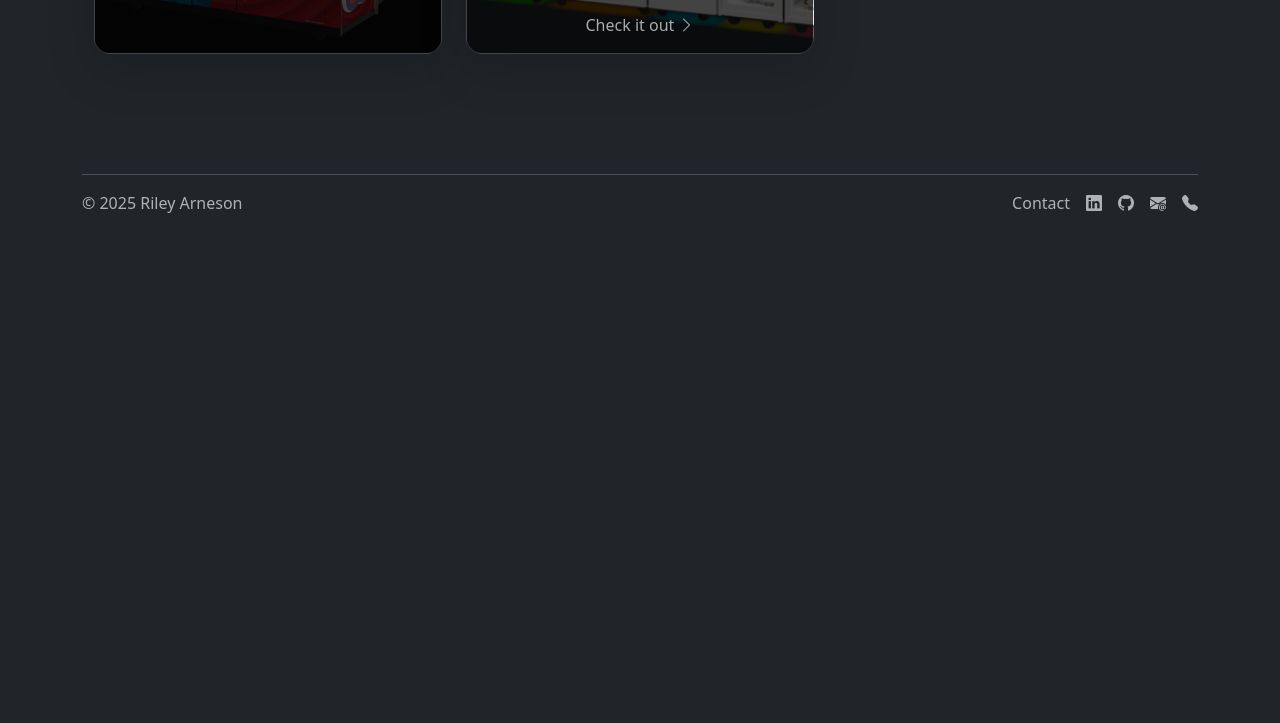
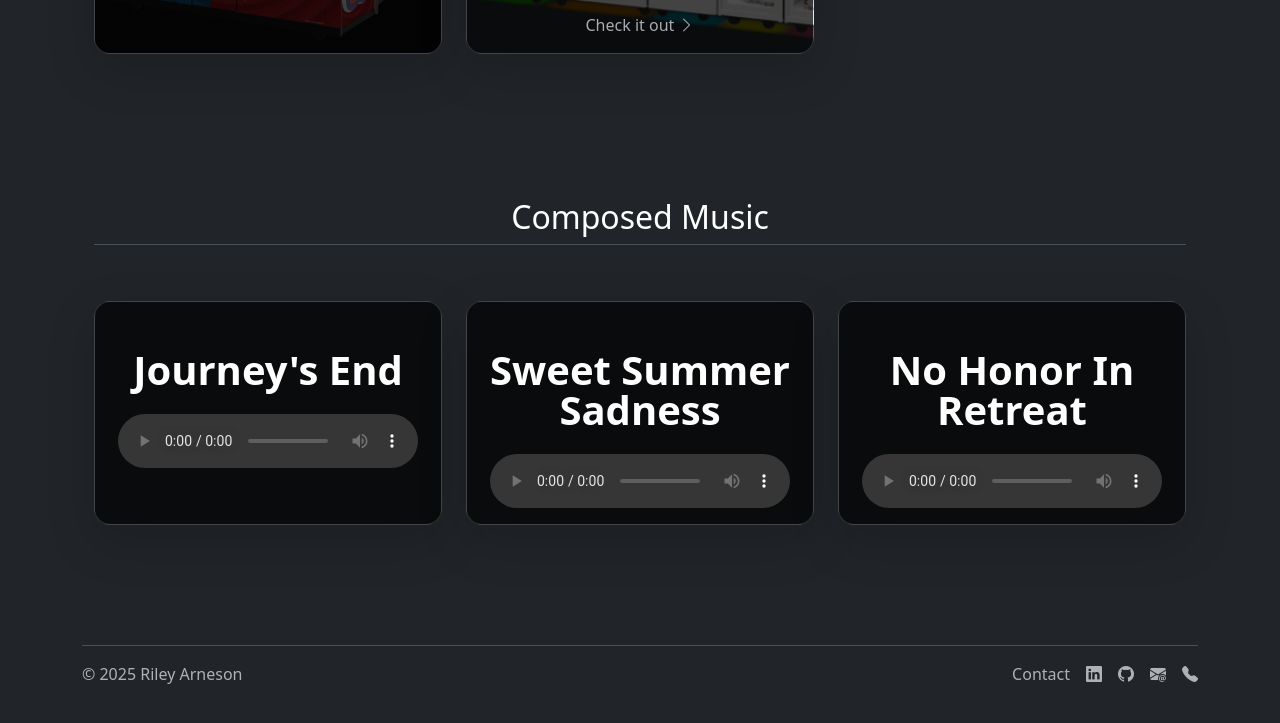
Before and after one commit to Riguy29/Portfolio-Site, a plain HTML site: page projects.html in a window 1280 px wide. Shown: the part 1395-2118 px from the top of the page. Before the commit the page ends 1650 px from the top, so only its background shows below. Drawn offline with nearby package versions, Linux system fonts and the light colour scheme; a web font is replaced by a local one.

Commit message:
Added composed music to projects page

```diff
--- a/projects.html
+++ b/projects.html
@@ -205,6 +205,58 @@
         </div>
       </div>
     </section>
+
+    <section>
+      <div class="container px-4 py-5" id="custom-cards">
+        <h2 class="pb-2 border-bottom text-center">Composed Music</h2>
+        <div class="row row-cols-1 row-cols-lg-3 align-items-stretch g-4 py-5">
+          <div class="col">
+            <div
+              class="card card-cover project-card-div h-100 overflow-hidden text-bg-dark rounded-4 shadow-lg"
+            >
+              <div
+                class="d-flex flex-column h-100 p-5 pb-3 text-white text-shadow-1"
+              >
+                <h3 class="mb-4 display-6 lh-1 fw-bold">Journey's End</h3>
+                <audio controls src="/assets/music/Journeys_End.mp3"></audio>
+              </div>
+            </div>
+          </div>
+          <div class="col">
+            <div
+              class="card card-cover project-card-div h-100 overflow-hidden text-bg-dark rounded-4 shadow-lg"
+            >
+              <div
+                class="d-flex flex-column h-100 p-5 pb-3 text-white text-shadow-1"
+              >
+                <h3 class="mb-4 display-6 lh-1 fw-bold">
+                  Sweet Summer Sadness
+                </h3>
+                <audio
+                  controls
+                  src="/assets/music/Sweet_Summer_Sadness.mp3"
+                ></audio>
+              </div>
+            </div>
+          </div>
+          <div class="col">
+            <div
+              class="card card-cover project-card-div h-100 overflow-hidden text-bg-dark rounded-4 shadow-lg"
+            >
+              <div
+                class="d-flex flex-column h-100 p-5 pb-3 text-white text-shadow-1"
+              >
+                <h3 class="mb-4 display-6 lh-1 fw-bold">No Honor In Retreat</h3>
+                <audio
+                  controls
+                  src="/assets/music/No_honor_in_retreat.mp3"
+                ></audio>
+              </div>
+            </div>
+          </div>
+        </div>
+      </div>
+    </section>
     <script
       src="/docs/5.3/dist/js/bootstrap.bundle.min.js"
       integrity="sha384-FKyoEForCGlyvwx9Hj09JcYn3nv7wiPVlz7YYwJrWVcXK/BmnVDxM+D2scQbITxI"
--- a/styles/project-cards.css
+++ b/styles/project-cards.css
@@ -7,6 +7,9 @@
   100% {
     background-position: 200% center;
   }
+}
+.project-card-div {
+  align-items: center;
 }
 .project-card-div:hover h3 {
   background: linear-gradient(30deg, white, white, black, white, white);
```
Also changed, not shown: 3 other files.
